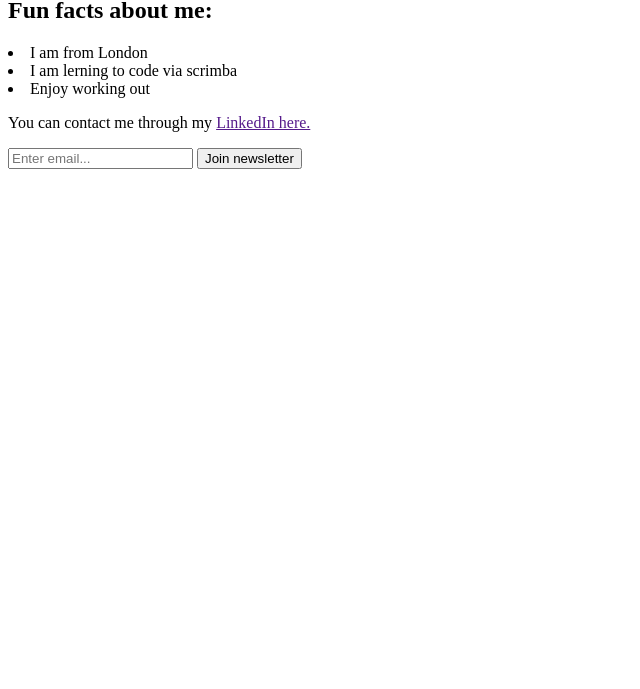
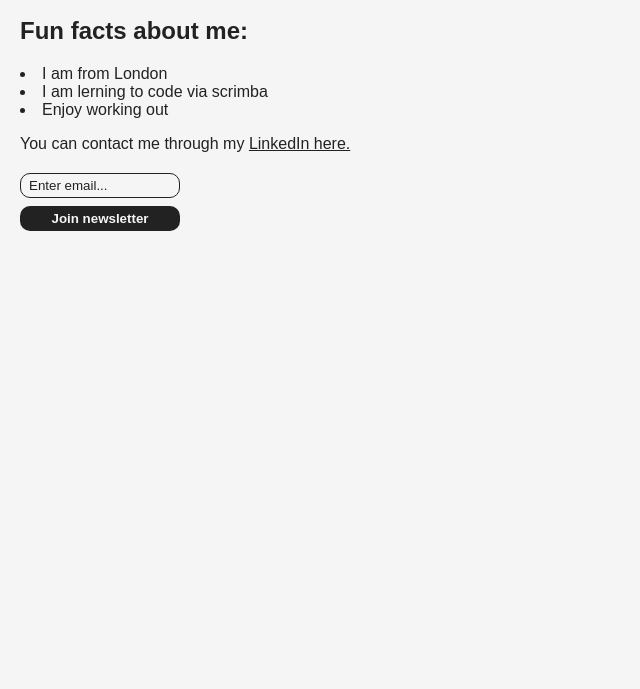
Before and after one commit to Imohamed24/HTML-First-lesson, a plain HTML site: page index.html in a window 1280 px wide. Shown: the part 111-800 px from the top of the page, without its empty margins (0-640 px from the left). Drawn offline with Linux system fonts and the light colour scheme; a script that the page names is missing; a web font is replaced by a local one.

Commit message:
Add files via upload

```diff
--- a/styles.css
+++ b/styles.css
@@ -1,7 +1,76 @@
-.blue-text{
-    color: blue;
+:root {
+    --superhero: 'Bangers', cursive;
+    --fantasy: 'MedievalSharp', cursive;
+    --space: 'Orbitron', sans-serif;
+    --military: 'Black Ops One', cursive;
+    --romantic: 'La Belle Aurore', cursive;
+    --scary: 'Creepster', cursive;
+    --cowboy: 'Rye', cursive;
+    --regular: sans-serif;
+    --fantasy: 'MedievalSharp', cursive;
+    --font: var(--regular);
+    --sharp: 0;
+    --soft: 10px;
+    --round: 100px;
+
+    --image: var(--soft);
+
+    --background: #f5f5f5;
+    --text: #222222;
+
+    --light: var(--background);
+    --dark: var(--text);
 }
 
-#span-info{
-    font-size: 24px;
+
+body, html {
+    margin: 0;
+    padding: 10px;
+    background: var(--background);
+    color: var(--text);
+    font-family: var(--font);
 }
+
+img {
+    width: 30%;
+    border-radius: calc(var(--image) * 2);
+    border: 4px solid var(--text);
+}
+
+a {
+    color: var(--text);
+}
+
+input {
+    display: block;
+    margin: 20px 0 0;
+    width: 160px;
+    box-sizing: border-box;
+    padding: 4px 8px;
+    border-width: 1px;
+    border-style: solid;
+    border-color:  var(--text);
+    color: var(--text);
+    background: none;
+    border-radius: var(--image);
+    font-family: var(--font);
+}
+
+::placeholder {
+    color: var(--text);
+}
+
+button {
+    border-radius: var(--image);
+    padding: 5px 10px;
+    border: none;
+    background: var(--text);
+    color: var(--background);
+    font-weight: bold;
+    box-sizing: border-box;
+    display: block;
+    margin: 8px 0;
+    cursor: pointer;
+    font-family: var(--font);
+    width: 160px;
+}
```
